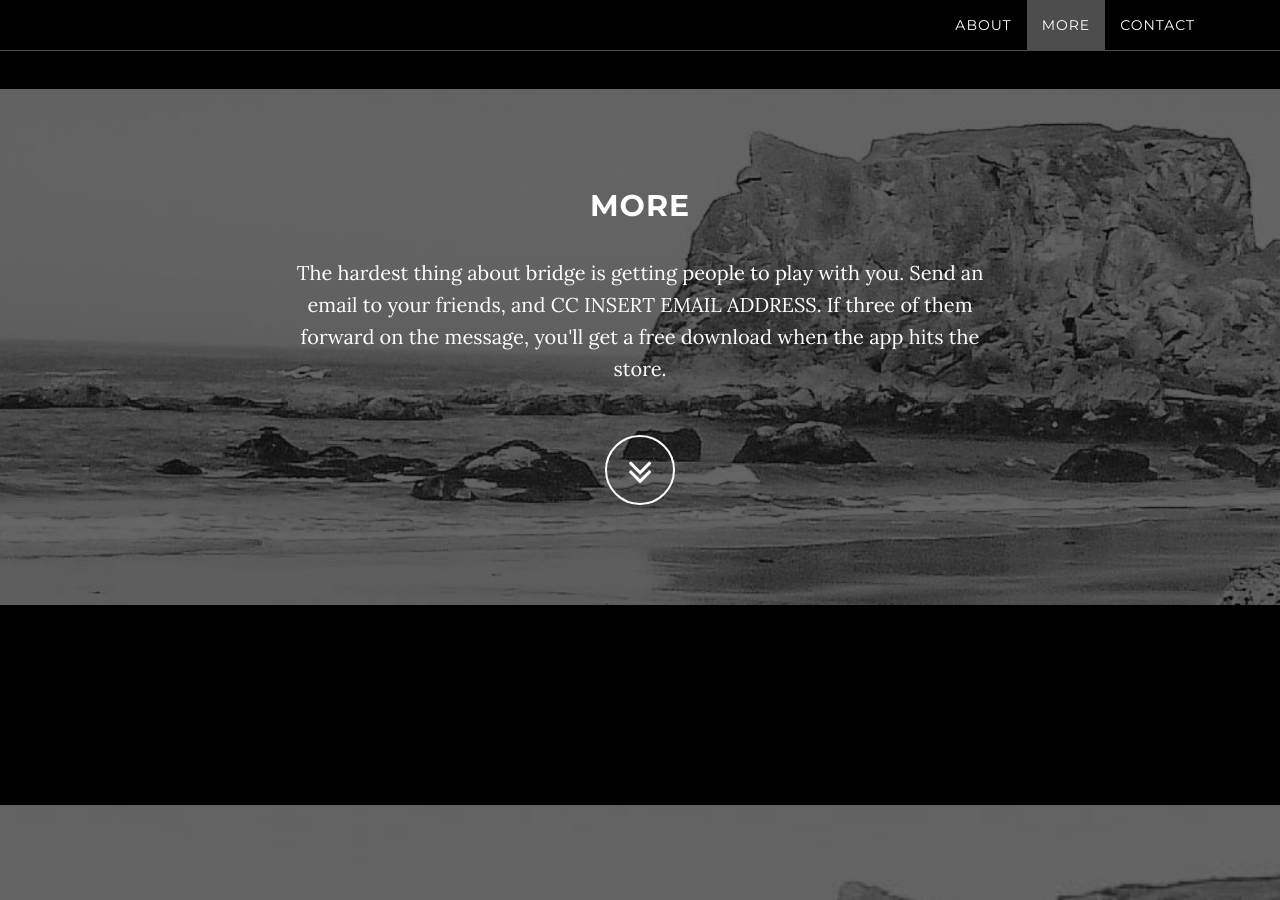
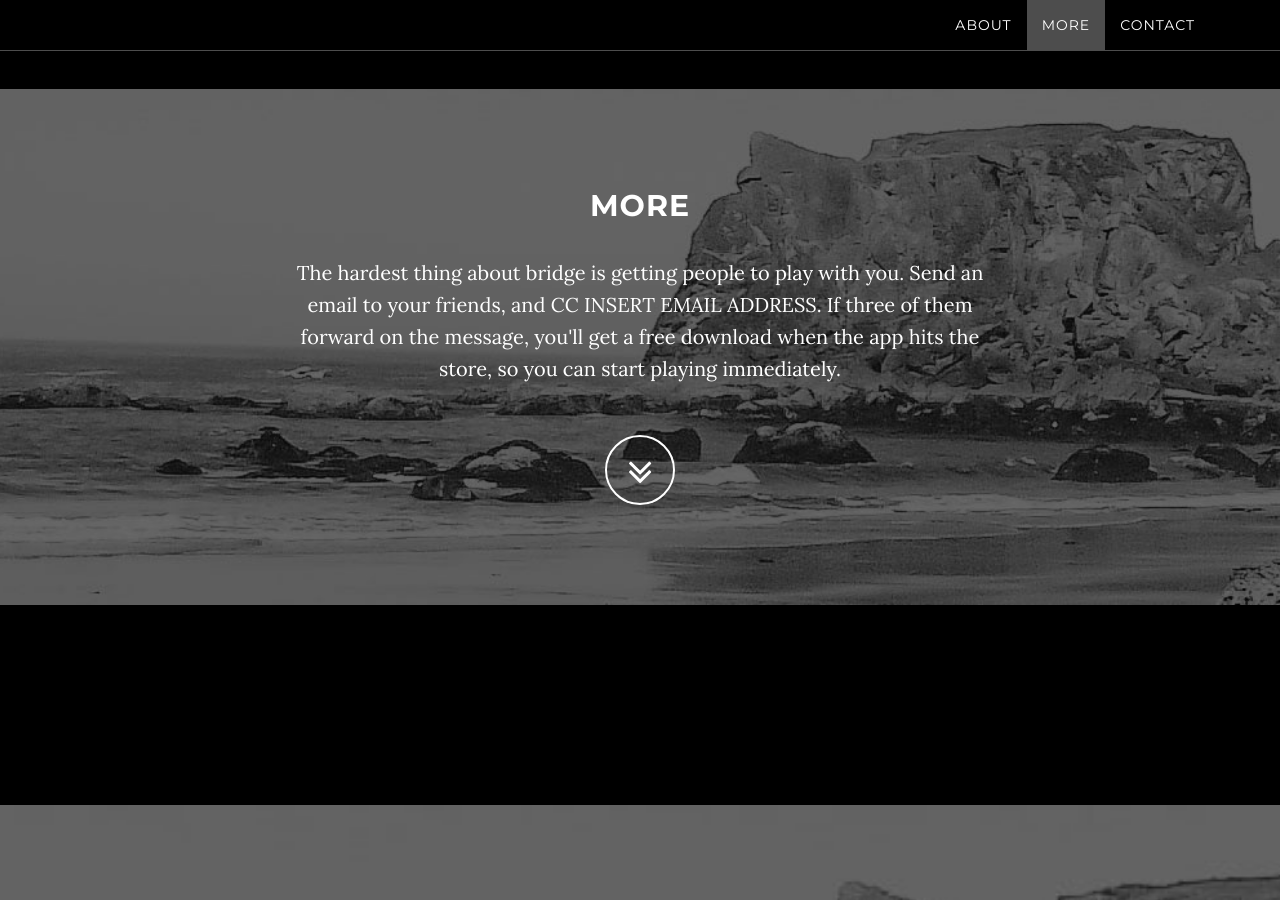
Before and after one commit to the-ted/brudge, a Jekyll site: the page built from index.html, in a window 1280 px wide and 900 px high, scrolled down 1530 px. Built offline with Jekyll 4.4.1, drawn with Linux system fonts in a browser that asks for light colours; some of the changed lines change nothing that is shown.

Commit message:
Updated some social networks.

```diff
--- a/_config.yml
+++ b/_config.yml
@@ -17,9 +17,9 @@
 # Social networks usernames (many more available: google-plus, flickr, dribbble, pinterest, instagram, tumblr, linkedin, etc.)
 social:
   - title: twitter
-    url: https://twitter.com/SBootstrap
+    url: https://twitter.com/TheRealBrudge
   - title: facebook
-    url:
+    url: https://facebook.com/Brudge
 
 
 # Build settings
--- a/_includes/more.html
+++ b/_includes/more.html
@@ -4,7 +4,7 @@
             <div class="container">
                 <div class="col-lg-8 col-lg-offset-2">
                     <h2>More</h2>
-                    <p>The hardest thing about bridge is getting people to play with you. Send an email to your friends, and CC INSERT EMAIL ADDRESS. If three of them forward on the message, you'll get a free download when the app hits the store.</p>
+                    <p>The hardest thing about bridge is getting people to play with you. Send an email to your friends, and CC INSERT EMAIL ADDRESS. If three of them forward on the message, you'll get a free download when the app hits the store, so you can start playing immediately.</p>
 		    <a href="#example" class="btn btn-circle page-scroll">
                             <i class="fa fa-angle-double-down animated"></i>
                         </a>
```
